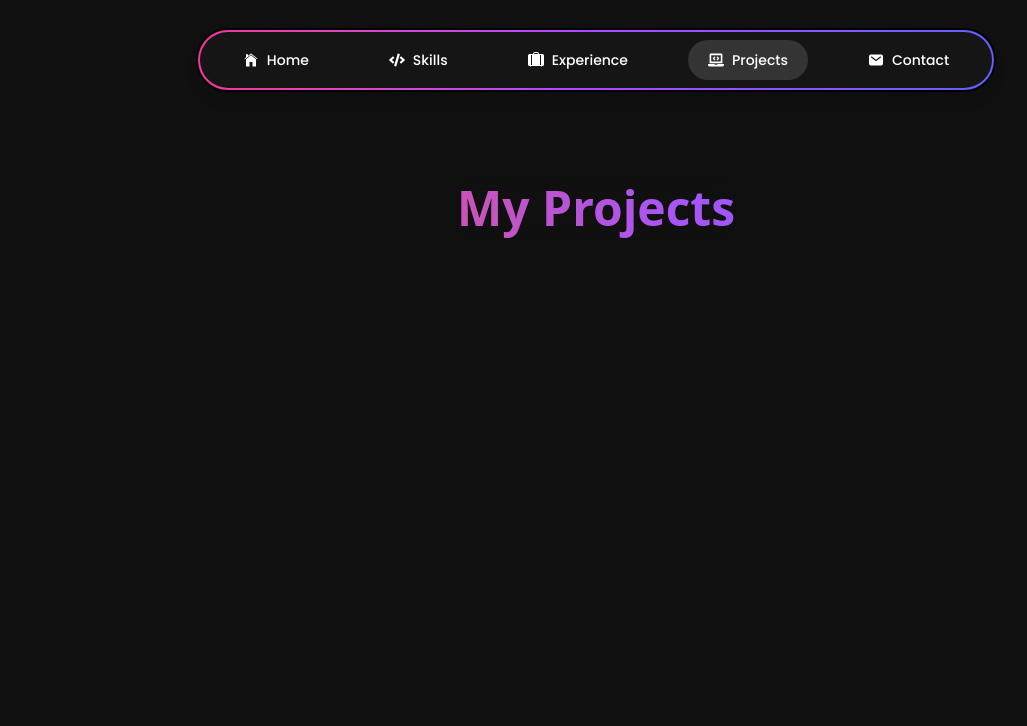
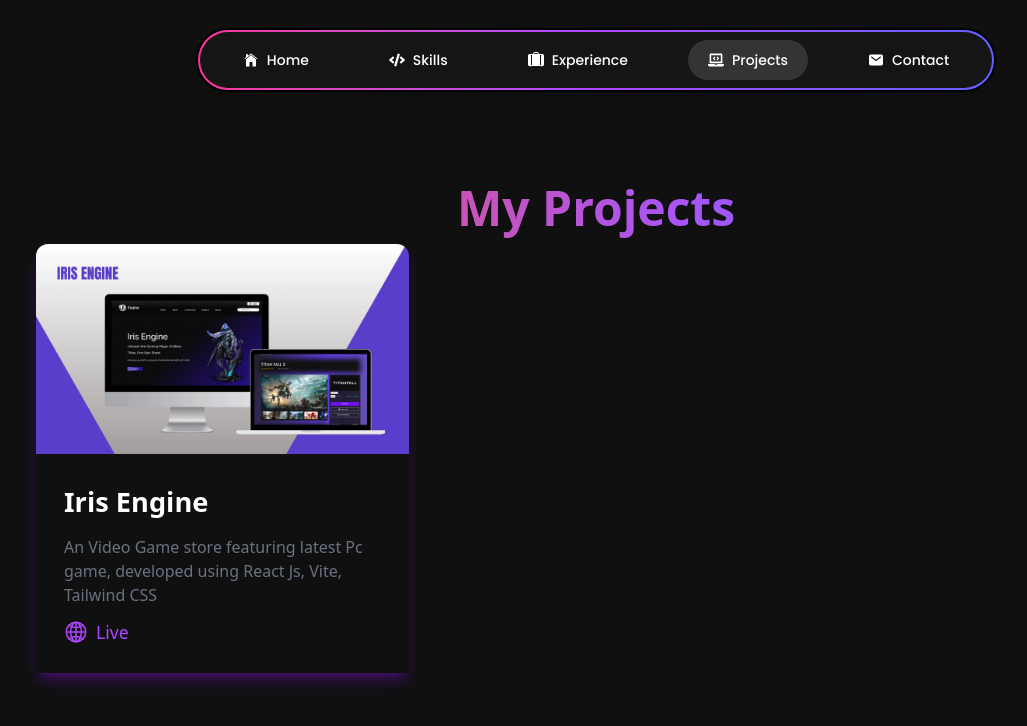
Before and after one commit to Muhammad-Ahmad618/portfolio, a React (Vite) app: page /projects in a window 1280 px wide. Shown: the top 726 px of the page, without its empty margins (44-1071 px from the left). Built offline with nearby package versions, Linux system fonts and the light colour scheme.

Commit message:
update 2.1: project section (progress 10%)

```diff
--- a/src/Pages/ProjectsPage/ProjectsPage.jsx
+++ b/src/Pages/ProjectsPage/ProjectsPage.jsx
@@ -1,9 +1,23 @@
 import React from 'react'
 import GradientText from '../../components/GradientText/GradientText'
+import { IoGlobeOutline } from "react-icons/io5";
 
 export default function ProjectsPage() {
+
+  const projects = [
+
+    {
+      image_path:"/iris_engine.webp",
+      title:"Iris Engine",
+      type:"Vide Game Store",
+      description:"An Video Game store featuring latest Pc game, developed using React Js, Vite, Tailwind CSS",
+      url:"https://iris-engine.vercel.app/"
+    }
+
+  ]
+
   return (
-    <div className='max-w-screen-2xl mx-auto my-20'>
+    <div className='max-w-screen-2xl mx-auto my-20 px-20'>
 
       <div className='text-[3rem] font-bold flex justify-center'>
       <GradientText
@@ -14,6 +28,24 @@ export default function ProjectsPage() {
       </GradientText>
       </div>
 
+      <div className='grid grid-cols-3 auto-cols-max'>
+
+     {projects.map((project,index) => (
+
+     <div key={index} className='shadow-lg shadow-purple-600/30'>
+      <div>
+       <img src={project.image_path} alt="thumbnail" className='rounded-t-xl'/>
+      </div>
+      <div className='p-7 space-y-3'>
+       <h2 className='text-white text-[1.7rem] font-bold'>{project.title}</h2>
+       <p className='text-gray-500 '>{project.description}</p>
+       <a href={project.url} className='flex items-center gap-x-2 text-purple-500 text-[1.1rem] font-medium'><IoGlobeOutline className='text-[1.5rem]'/> Live</a>
+      </div>
+
+     </div>
+
+     ))}
+      </div>
 
 
     </div>
```
Also changed, not shown: public/iris_engine.webp (added).
